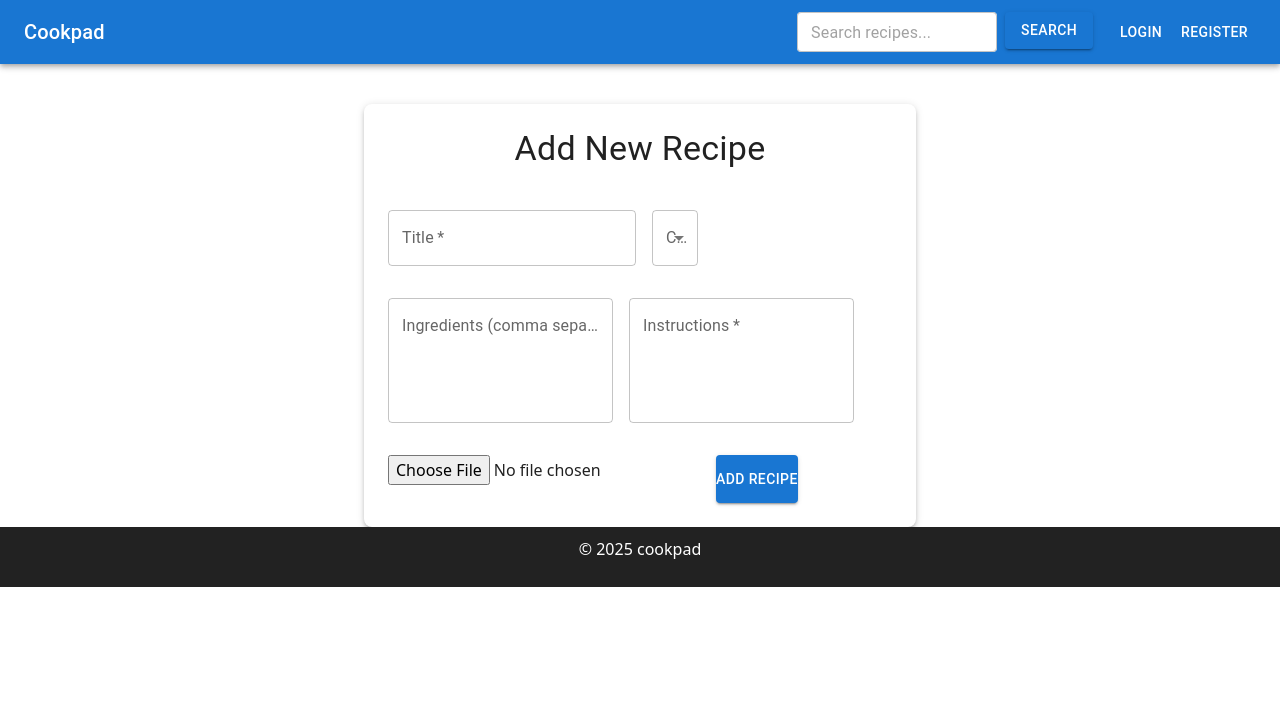
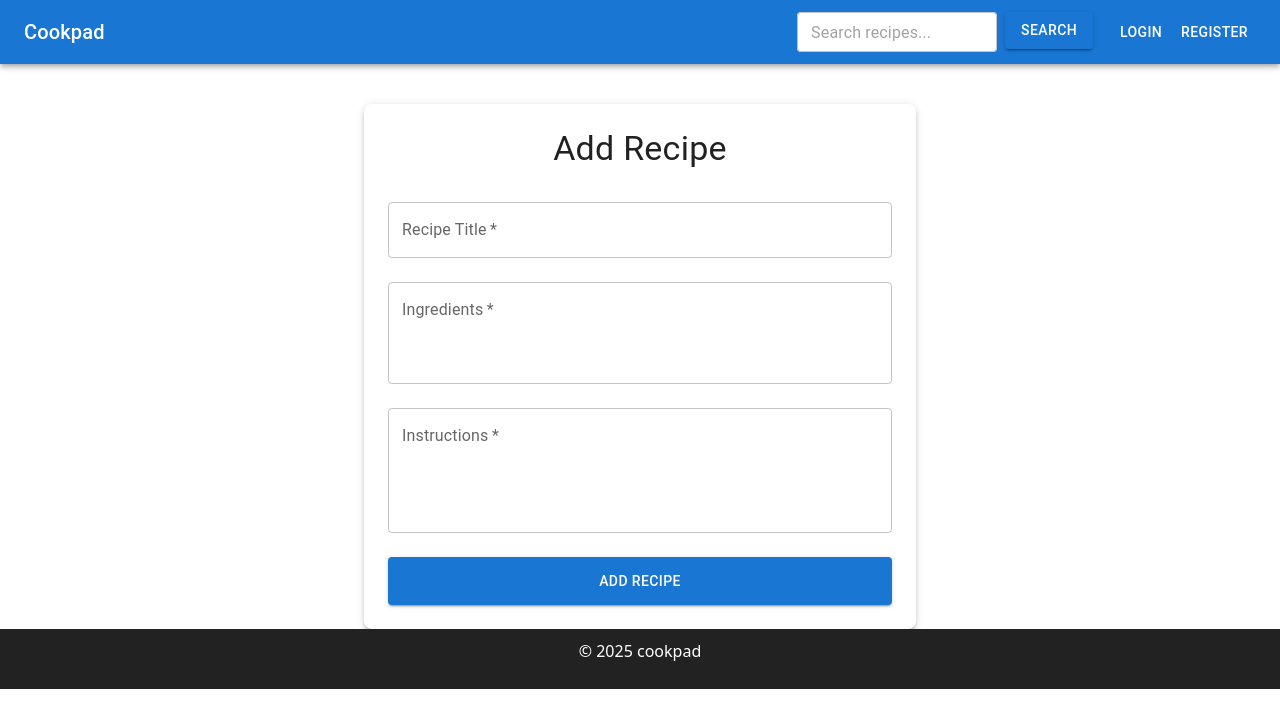
Before and after one commit to ccooddoo/aicte, a React (Create React App) app in the folder frontend/: page /add-recipe in a window 1280 px wide. Shown: the top 728 px of the page. Built offline with nearby package versions, Linux system fonts and the light colour scheme.

Commit message:
Update AddRecipe.js

```diff
--- a/frontend/src/components/AddRecipe.js
+++ b/frontend/src/components/AddRecipe.js
@@ -1,170 +1,98 @@
 import React, { useState } from "react";
-import axios from "axios";
 import {
   TextField,
   Button,
   Container,
   Typography,
-  Grid,
-  InputLabel,
-  MenuItem,
-  FormControl,
-  Select,
+  Alert,
   Box,
-  Alert,
   Paper,
 } from "@mui/material";
+import axios from "axios";
 
 const AddRecipe = () => {
   const [title, setTitle] = useState("");
-  const [category, setCategory] = useState("");
   const [ingredients, setIngredients] = useState("");
   const [instructions, setInstructions] = useState("");
-  const [image, setImage] = useState(null);
-  const [message, setMessage] = useState("");
-  const [messageType, setMessageType] = useState(""); // "success" or "error"
-
-  const handleImageChange = (e) => {
-    setImage(e.target.files[0]);
-  };
+  const [error, setError] = useState(null);
+  const [success, setSuccess] = useState(null);
 
   const handleSubmit = async (e) => {
     e.preventDefault();
-
-    // Validation for empty fields
-    if (!title || !category || !ingredients || !instructions) {
-      setMessage("All fields are required!");
-      setMessageType("error");
-      return;
-    }
-
-    const formData = new FormData();
-    formData.append("title", title);
-    formData.append("category", category);
-    formData.append("ingredients", ingredients);
-    formData.append("instructions", instructions);
-    if (image) formData.append("image", image);
+    setError(null);
+    setSuccess(null);
 
     try {
-      const token = localStorage.getItem("token"); // Assuming you store token in localStorage after login
-      const response = await axios.post("http://localhost:5000/api/recipes", formData, {
-        headers: {
-          "Authorization": `Bearer ${token}`,
-          "Content-Type": "multipart/form-data",
-        },
+      await axios.post("http://localhost:5000/api/recipes", {
+        title,
+        ingredients,
+        instructions,
       });
 
-      setMessage(response.data.message);
-      setMessageType("success");
+      setSuccess("Recipe added successfully!");
+      setTitle("");
+      setIngredients("");
+      setInstructions("");
     } catch (error) {
-      console.error("Error adding recipe:", error);
-      setMessage("Failed to add recipe. Try again later.");
-      setMessageType("error");
+      setError(error.response?.data?.message || "Failed to add recipe!");
     }
   };
 
   return (
     <Container maxWidth="sm" sx={{ mt: 5 }}>
       <Paper elevation={3} sx={{ padding: 3, borderRadius: 2 }}>
-        <Typography variant="h4" gutterBottom align="center" sx={{ mb: 3 }}>
-          Add New Recipe
+        <Typography variant="h4" gutterBottom align="center">
+          Add Recipe
         </Typography>
-        <Box sx={{ paddingTop: 2 }}>
-          <form onSubmit={handleSubmit}>
-            <Grid container spacing={2}>
-              {/* Title Field */}
-              <Grid item xs={12}>
+
+        {error && <Alert severity="error">{error}</Alert>}
+        {success && <Alert severity="success">{success}</Alert>}
+
+        <Box component="form" onSubmit={handleSubmit} noValidate sx={{ mt: 2 }}>
           <TextField
-                  label="Title"
+            label="Recipe Title"
             variant="outlined"
-                  fullWidth
             value={title}
             onChange={(e) => setTitle(e.target.value)}
+            fullWidth
             required
-                  sx={{ mb: 2 }}
+            margin="normal"
           />
-              </Grid>
 
-              {/* Category Field */}
-              <Grid item xs={12}>
-                <FormControl fullWidth required sx={{ mb: 2 }}>
-                  <InputLabel>Category</InputLabel>
-                  <Select
-                    value={category}
-                    onChange={(e) => setCategory(e.target.value)}
-                    label="Category"
-                  >
-                    <MenuItem value="Vegetarian">Vegetarian</MenuItem>
-                    <MenuItem value="Non-Vegetarian">Non-Vegetarian</MenuItem>
-                    <MenuItem value="Desserts">Desserts</MenuItem>
-                    <MenuItem value="Drinks">Drinks</MenuItem>
-                    <MenuItem value="Snacks">Snacks</MenuItem>
-                  </Select>
-                </FormControl>
-              </Grid>
-
-              {/* Ingredients Field */}
-              <Grid item xs={12}>
           <TextField
-                  label="Ingredients (comma separated)"
+            label="Ingredients"
             variant="outlined"
-                  fullWidth
             value={ingredients}
             onChange={(e) => setIngredients(e.target.value)}
+            fullWidth
             required
+            margin="normal"
             multiline
-                  rows={4} // Set the initial rows to allow more space when user presses Enter
-                  sx={{ mb: 2 }}
+            rows={3}
           />
-              </Grid>
 
-              {/* Instructions Field */}
-              <Grid item xs={12}>
           <TextField
             label="Instructions"
             variant="outlined"
-                  fullWidth
-                  multiline
-                  rows={4} // Set the initial rows to allow more space when user presses Enter
             value={instructions}
             onChange={(e) => setInstructions(e.target.value)}
+            fullWidth
             required
-                  sx={{ mb: 2 }}
+            margin="normal"
+            multiline
+            rows={4}
           />
-              </Grid>
 
-              {/* Image Upload Field */}
-              <Grid item xs={12}>
-                <input
-                  type="file"
-                  accept="image/*"
-                  onChange={handleImageChange}
-                  style={{ marginBottom: "1rem" }}
-                />
-              </Grid>
-
-              {/* Submit Button */}
-              <Grid item xs={12}>
           <Button
             type="submit"
             variant="contained"
             color="primary"
             fullWidth
-                  sx={{ padding: "12px 0" }}
+            sx={{ padding: "12px 0", mt: 2 }}
           >
             Add Recipe
           </Button>
-              </Grid>
-            </Grid>
-          </form>
         </Box>
-
-        {/* Display success or error message */}
-        {message && (
-          <Alert severity={messageType === "error" ? "error" : "success"} sx={{ marginTop: 2 }}>
-            {message}
-          </Alert>
-        )}
       </Paper>
     </Container>
   );
```
Lines whose indentation alone changed are shown as unchanged.
